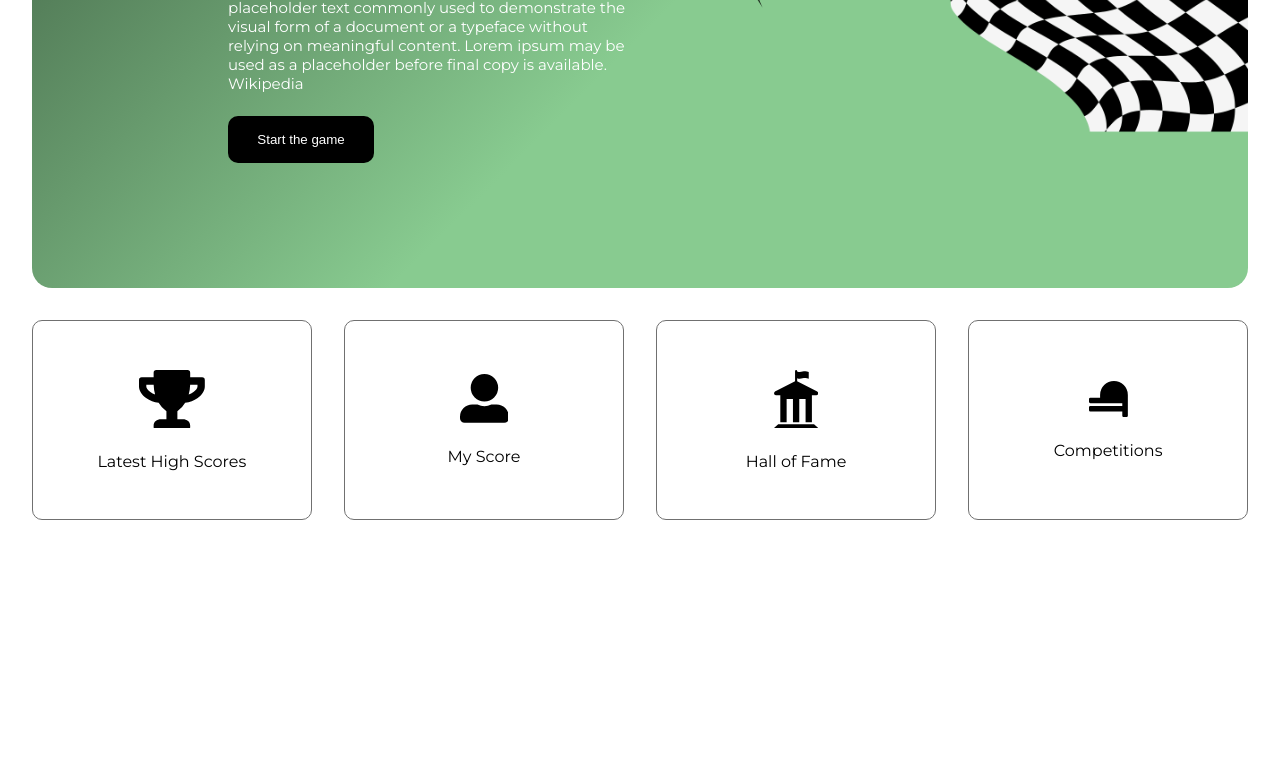
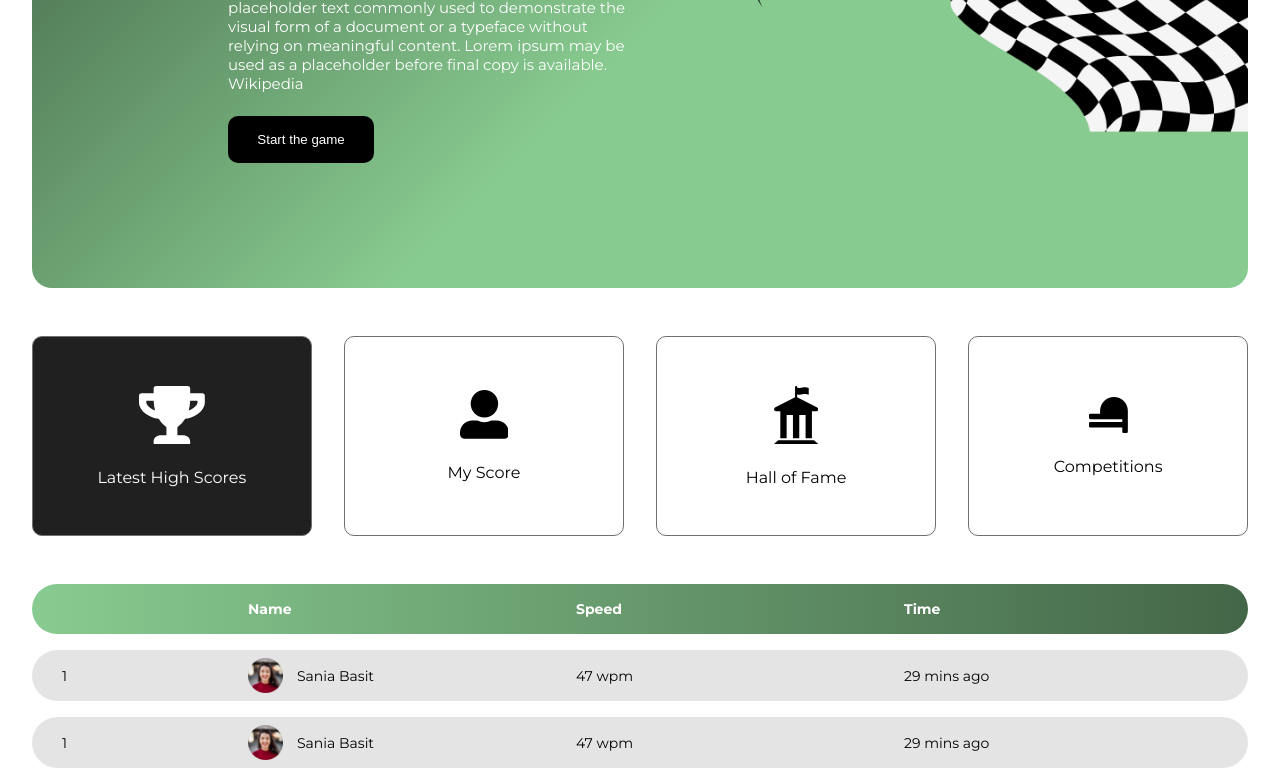
Before and after one commit to IBilalShabbir/TypEarn, a React (Vite) app: page / in a window 1280 px wide. Shown: the part 300-1084 px from the top of the page. Before the commit the page ends 852 px from the top, so only its background shows below. Built offline with nearby package versions, Linux system fonts and the light colour scheme.

Commit message:
stats board table done

```diff
--- a/src/App.scss
+++ b/src/App.scss
@@ -135,7 +135,7 @@ body {
 .home__stats__board__filter {
   width: 100%;
   max-width: 1440px;
-  margin: 2em auto;
+  margin: 3em auto;
   padding: 0em 2em;
   display: flex;
   justify-content: space-between;
@@ -179,10 +179,77 @@ body {
   background-color: #202020;
   color: white;
 }
+.home__stats__board__table {
+  width: 100%;
+  max-width: 1440px;
+  margin: 0em auto;
+  padding: 0em 2em;
+}
+.home__stats__board__table__header {
+  background: linear-gradient(90deg, #88cb90, #446648);
+  border-radius: 50px;
+  display: flex;
+  align-items: center;
+  padding: 1em;
+}
+.home__stats__board__table__header__entry {
+  flex: 1;
+  color: white;
+  font-size: 14px;
+  font-weight: bold;
+  padding-right: 1em;
+}
+.home__stats__board__table__header__entry:first-child {
+  max-width: 200px;
+}
+.home__stats__board__table__list {
+  background-color: #e4e4e4;
+  border-radius: 50px;
+  display: flex;
+  align-items: center;
+  padding: 0.5em 1em;
+  margin-top: 1em;
+  color: black;
+  text-decoration: none;
+}
+.home__stats__board__table__list__entry {
+  flex: 1;
+  display: flex;
+  align-items: center;
+  font-size: 14px;
+  padding-right: 1em;
+}
+.home__stats__board__table__list__entry:first-child {
+  max-width: 200px;
+  padding-left: 1em;
+}
+.home__stats__board__table__list__entry img {
+  margin-right: 1em;
+  width: 35px;
+}
+.home__stats__board__table__list__entry span {
+  display: none;
+  margin-right: 1em;
+  width: 70px;
+  font-weight: bold;
+}
+.home__stats__board__table__list:hover {
+  transition: 300ms ease-in-out;
+  background-color: #202020;
+  color: white;
+}
 @media (max-width: 1440px) {
   .home__banner {
     margin: 0em 2em;
     width: calc(100% - 4em);
+  }
+}
+@media (max-width: 1000px) {
+  .home__stats__board__table__header__entry:first-child {
+    max-width: 100px;
+  }
+  .home__stats__board__table__list__entry:first-child {
+    max-width: 100px;
   }
 }
 @media (max-width: 958px) {
@@ -240,6 +307,23 @@ body {
     width: 400px;
     opacity: 0.2;
   }
+  .home__stats__board__table__header {
+    display: none;
+  }
+  .home__stats__board__table__list {
+    flex-direction: column;
+    border-radius: 10px;
+    align-items: flex-start;
+  }
+  .home__stats__board__table__list__entry {
+    margin-bottom: 0.5em;
+  }
+  .home__stats__board__table__list__entry span {
+    display: flex;
+  }
+  .home__stats__board__table__list__entry:first-child {
+    display: none;
+  }
 }
 @media (max-width: 500px) {
   .home__banner {
--- a/src/screens/Home.jsx
+++ b/src/screens/Home.jsx
@@ -1,6 +1,7 @@
 import React from "react";
 import banner from "../assets/banner.png";
 import icon from "../assets/icon.svg";
+import user from "../assets/user.png";
 
 export default function Home() {
   return (
@@ -27,6 +28,7 @@ export default function Home() {
       </div>
       <div className="home__stats__board__filter">
         <StatsBoardFilterEntry
+          defaultChecked
           svg={
             <svg
               xmlns="http://www.w3.org/2000/svg"
@@ -101,15 +103,49 @@ export default function Home() {
           label="Competitions"
         />
       </div>
+      <div className="home__stats__board__table">
+        <div className="home__stats__board__table__header">
+          <div className="home__stats__board__table__header__entry" />
+          <div className="home__stats__board__table__header__entry">Name</div>
+          <div className="home__stats__board__table__header__entry">Speed</div>
+          <div className="home__stats__board__table__header__entry">Time</div>
+        </div>
+        <StatsBoardTableList />
+        <StatsBoardTableList />
+        <StatsBoardTableList />
+        <StatsBoardTableList />
+        <StatsBoardTableList />
+        <StatsBoardTableList />
+        <StatsBoardTableList />
+        <StatsBoardTableList />
+        <StatsBoardTableList />
+        <StatsBoardTableList />
+        <StatsBoardTableList />
+        <StatsBoardTableList />
+        <StatsBoardTableList />
+        <StatsBoardTableList />
+        <StatsBoardTableList />
+        <StatsBoardTableList />
+        <StatsBoardTableList />
+        <StatsBoardTableList />
+        <StatsBoardTableList />
+        <StatsBoardTableList />
+        <StatsBoardTableList />
+        <StatsBoardTableList />
+        <StatsBoardTableList />
+        <StatsBoardTableList />
+        <StatsBoardTableList />
+      </div>
     </>
   );
 }
 
-function StatsBoardFilterEntry({ svg, label }) {
+function StatsBoardFilterEntry({ svg, label, defaultChecked }) {
   return (
     <div className="home__stats__board__filter__entry">
       <input
         type="radio"
+        defaultChecked={defaultChecked}
         className="home__stats__board__filter__entry__input"
         name="home__stats__board__filter__entry"
       />
@@ -120,3 +156,25 @@ function StatsBoardFilterEntry({ svg, label }) {
     </div>
   );
 }
+
+function StatsBoardTableList({}) {
+  return (
+    <a href="#" className="home__stats__board__table__list">
+      <div className="home__stats__board__table__list__entry">
+        <span></span> 1
+      </div>
+      <div className="home__stats__board__table__list__entry">
+        <span>Name</span>
+        <img src={user} alt="user" />
+        Sania Basit
+      </div>
+      <div className="home__stats__board__table__list__entry">
+        <span>Speed</span> 47 wpm
+      </div>
+      <div className="home__stats__board__table__list__entry">
+        {" "}
+        <span>Time</span> 29 mins ago
+      </div>
+    </a>
+  );
+}
```
Also changed, not shown: src/assets/user.png (added).
